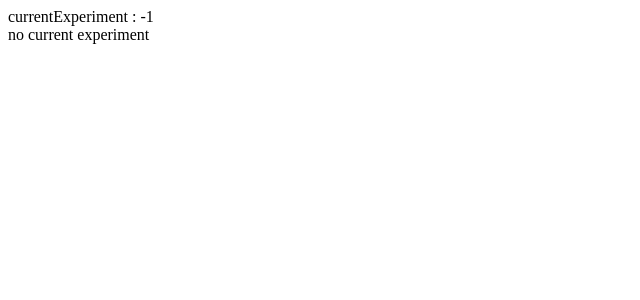
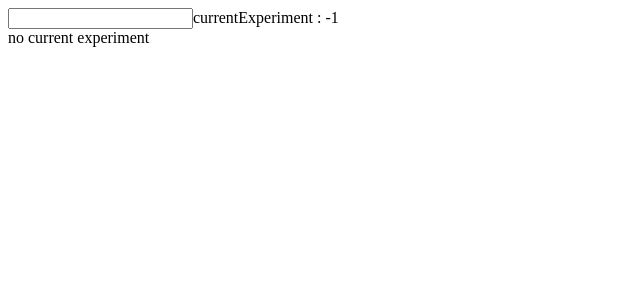
Before and after one commit to monet2155/abresearch-test, a Next.js app: page / in a window 1280 px wide. Shown: the top 300 px of the page, without its empty margins (0-640 px from the left). Built offline with nearby package versions, Linux system fonts and the light colour scheme.

Commit message:
Fix div to input

```diff
--- a/pages/index.js
+++ b/pages/index.js
@@ -9,10 +9,6 @@ export default function Home() {
     currentExperimentState
   );
   const empty = useRef(null)
-
-  useEffect(() => {
-    console.log(empty.current)
-  }, [empty])
 
     const implementExperimentA = (value) => {
       console.log(value)
@@ -42,14 +38,17 @@ export default function Home() {
               callback: function(value){
                 console.log('value', value)
                 let elem = document.getElementById('empty')
-                elem.innerText = value
+                elem.value = value
               }
             })
         `,
         }}
       >
       </Script>
-      <div id='empty' ref={empty}></div>
+      <input id='empty' ref={empty} onChange={(e) => {
+        console.log('e.target.value', e.target.value)
+        setCurrentExperiment(e.target.value)
+      }}></input>
       currentExperiment : {currentExperiment}
       {currentExperiment == -1 ? (
         <div>
```
